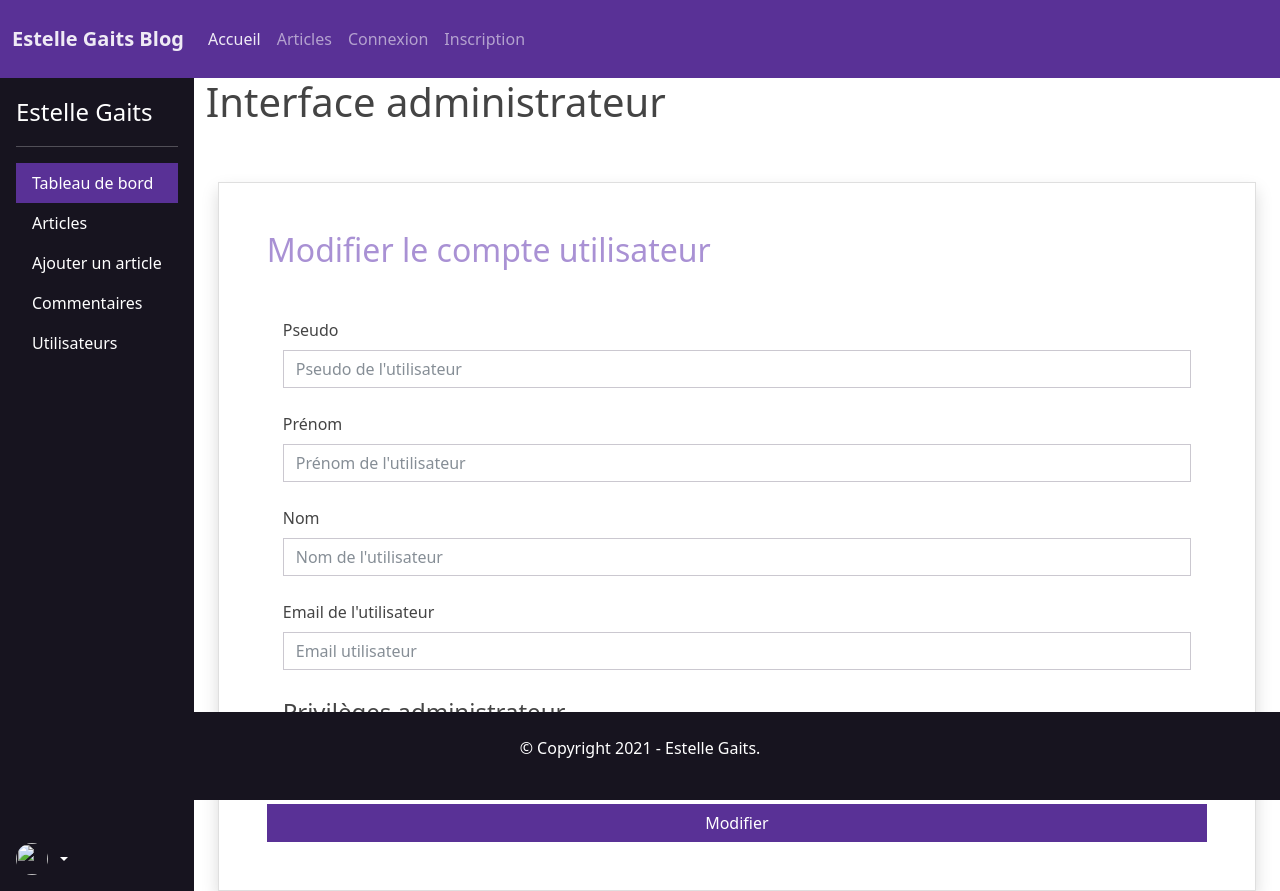
After one commit to stlgaits/p5-blog-php, a PHP site: template public_html/templates/edit-user.html.twig in a window 1280 px wide. The commit adds this page. Run offline with PHP 8.4, Linux system fonts and the light colour scheme; the template is opened without the code that fills it, so the values that code supplies are empty; some libraries are stand-ins or nearby versions.

Commit message:
fix routes issues + add edit user template from admin DB https://github.com/EstelleMyddleware/p5-blog-php/issues/40 https://github.com/EstelleMyddleware/p5-blog-php/issues/32

```diff
--- a/public_html/public/index.php
+++ b/public_html/public/index.php
@@ -33,6 +33,8 @@ $dispatcher = FastRoute\simpleDispatcher(function (FastRoute\RouteCollector $r)
     $r->addRoute('POST', '/admin/approve-comment/{id}', 'AdminController@approveComment');
     $r->addRoute('POST', '/admin/reject-comment/{id}', 'AdminController@rejectComment');
     $r->addRoute('GET', '/admin/delete-user/{id}', 'AdminController@deleteUser');
+    $r->addRoute('GET', '/admin/user/{id}', 'AdminController@editUser');
+
 });
 
 // Fetch method and URI from Server Globals
--- a/public_html/templates/blog.html.twig
+++ b/public_html/templates/blog.html.twig
@@ -29,7 +29,7 @@
                                 {% endfor %}
                             </p>
                             <p class="card-text">{{ post.lead_sentence }}</p>
-                            <a href="./../post/{{post.id}}" class="btn btn-primary rounded" role="button">Lire l'article</a>
+                            <a href="/post/{{post.id}}" class="btn btn-primary rounded" role="button">Lire l'article</a>
                         </div>
                     </div>
                 {% endfor %}
--- a/public_html/templates/comments.html.twig
+++ b/public_html/templates/comments.html.twig
@@ -41,7 +41,7 @@
         {% endif %}
             <form method="post" action="/post/{{post.id}}/add-comment">
                 <legend>Laisser un commentaire sur cet article</legend>
-                <small class="text-muted">Vous devez <a href="./../login">être connecté(e)</a> à votre compte utilisateur pour pouvoir laisser un commentaire.</small>
+                <small class="text-muted">Vous devez <a href="/login">être connecté(e)</a> à votre compte utilisateur pour pouvoir laisser un commentaire.</small>
                 <div class="my-3">
                     <label for="commentTitle" class="form-label">Titre</label>
                     <input type="text" class="form-control" id="commentTitle"  name="commentTitle" required>
--- a/public_html/templates/create-post.html.twig
+++ b/public_html/templates/create-post.html.twig
@@ -14,7 +14,7 @@
             <div class="container">
                 <div class="row">
                     <div class="col-10 card bg-light mt-5">
-                        <form action="add-post" method="post" class="card-body">
+                        <form action="/admin/add-post" method="post" class="card-body">
                             <div class="form-group">
                                 <div class="col mt-4">
                                     <label for="title">Titre</label>
--- a/public_html/templates/edit-post.html.twig
+++ b/public_html/templates/edit-post.html.twig
@@ -14,7 +14,7 @@
             <div class="container">
                 <div class="row">
                     <div class="col card bg-light mt-5">
-                        <form action="./../update-post/{{post.id}}" method="post" class="card-body">
+                        <form action="/admin/update-post/{{post.id}}" method="post" class="card-body">
                             <div class="form-group">
                                 <div class="col mt-4">
                                     <label for="title">Titre</label>
--- /dev/null
+++ b/public_html/templates/edit-user.html.twig
@@ -0,0 +1,54 @@
+{% extends "admin.html.twig" %}
+
+{% block title %}Modifier un article{% endblock %}
+{% block head %}
+    {{ parent() }}
+{% endblock %}
+{% block admin_content %}
+<main>
+    <div class="container-fluid">
+        <div class="row">
+            <div class="col">
+            {# TODO: create the POST route to submit this form (updateUser) #}
+                <form class="shadow card p-5 mt-5">
+                    <h2 class=" card-title text-secondary">Modifier le compte utilisateur</h2>
+                    <div class="card-body">
+                        <div class="form-group">
+                            <div class="col mt-4">
+                                <label for="username">Pseudo</label>
+                                <input type="text" class="form-control mt-2" placeholder="Pseudo de l'utilisateur" name="username" value="{{userAccount.username}}">
+                            </div>
+                            <div class="col mt-4">
+                                <label for="firstname">Prénom</label>
+                                <input type="text" class="form-control mt-2" placeholder="Prénom de l'utilisateur" name="firstname" value="{{userAccount.first_name}}">
+                            </div>
+                            <div class="col mt-4">
+                                <label for="lastname">Nom</label>
+                                <input type="text" class="form-control mt-2" placeholder="Nom de l'utilisateur" name="lastname" value="{{userAccount.last_name}}">
+                            </div>
+                            <div class="col mt-4">
+                                <label for="email">Email de l'utilisateur</label>
+                                <input type="text" class="form-control mt-2" placeholder="Email utilisateur" name="email" value="{{userAccount.email}}">
+                            </div>
+                        </div>
+                            <fieldset>
+                            {# TODO: make this toggle switch functional #}
+                                <legend class="mt-4">Privilèges administrateur</legend>
+                                {% if userAccount.role == 0 %}
+                                <div class="form-check form-switch">
+                                    <input class="form-check-input" type="checkbox" id="flexSwitchCheckDefault" >
+                                </div>
+                                {% else %}
+                                <div class="form-check form-switch">
+                                    <input class="form-check-input" type="checkbox" id="flexSwitchCheckChecked" checked="">
+                                </div>
+                                {% endif %}
+                            </fieldset>
+                    </div>
+                    <button type="submit" class="btn btn-primary mt-4">Modifier</button>
+                </form>
+            </div>
+        </div>
+    </div>
+</main>
+{% endblock %}
--- a/public_html/templates/home.html.twig
+++ b/public_html/templates/home.html.twig
@@ -17,7 +17,7 @@
             </div>
             <div  id="jumbotron-container" class="rounded shadow my-3">
                 <div>
-                    <img id="jumbotron-img" src="../public/assets/images/2009_07_25_Montaigu_039.jpg" alt="lever de soleil et mer de nuages depuis le Montaigu" class="img-fluid rounded" />
+                    <img id="jumbotron-img" src="/public/assets/images/2009_07_25_Montaigu_039.jpg" alt="lever de soleil et mer de nuages depuis le Montaigu" class="img-fluid rounded" />
                 </div>
                 <div id="jumbotron-title" class="text-white rounded">
                     <h1 id="estelle" class="fst-italic">Estelle Gaits</h1>
@@ -29,7 +29,7 @@
                     <div class="card mb-3 rounded shadow px-4 py-5">
                         <div class="row">
                             <div class="col-md-4 ps-2">
-                                <img src="../public/assets/images/Bloc-marque-noir.png" alt="Logo Agence Escadença" class="img-fluid " />
+                                <img src="/public/assets/images/Bloc-marque-noir.png" alt="Logo Agence Escadença" class="img-fluid " />
                             </div>
                             <div class="col-md-8">
                                 <div class="card-body m-4">
@@ -49,7 +49,7 @@
                                     <p class="card-text text-justify">
                                         Mais assez parlé de moi ! Je vous propose également ici d'échanger sur l'actualité du monde du développement web au travers des différents <a href="./../blog" target="_blank">articles de ce blog</a>. Je vous encourage à laisser vos commentaires, pour cela, il vous suffit simplement de <a href="./../register" target="_blank">créer un compte</a>.
                                     </p>
-                                    <a class="btn btn-primary btn-lg rounded mt-5" role="button" href="../public/assets/docs/CV.pdf" download>Télécharger mon CV</a>
+                                    <a class="btn btn-primary btn-lg rounded mt-5" role="button" href="/public/assets/docs/CV.pdf" download>Télécharger mon CV</a>
                                     <a class="btn btn-warning btn-lg rounded mt-5" role="button" href="https://github.com/EstelleMyddleware" target="_blank">
                                         <i class="fab fa-github"></i>
                                         Mon GitHub
--- a/public_html/templates/login.html.twig
+++ b/public_html/templates/login.html.twig
@@ -7,8 +7,8 @@
 {% block content %}
 <div class="d-flex text-center justify-content-center pt-3 my-5">
     <main class="shadow rounded w-25">
-        <form action="login-user" method="post">
-            <img class="mt-4" src="../public/assets/images/Coccinelle-seule.png" alt="" width="72" height="72">
+        <form action="/login-user" method="post">
+            <img class="mt-4" src="/public/assets/images/Coccinelle-seule.png" alt="" width="72" height="72">
             <h1 class="h3 mb-3 fw-normal">Connexion</h1>
             <div class="form-floating mx-4 my-4">
                 <input type="email" class="form-control" id="floatingInput" placeholder="nom@exemple.com" name="email" required>
--- a/public_html/templates/register.html.twig
+++ b/public_html/templates/register.html.twig
@@ -17,8 +17,8 @@
                 {{ message }}
                 </div>
         {% endif %}
-        <form action="register-user" method="post">
-            <img class="mb-4" src="../public/assets/images/Coccinelle-seule.png" alt="" width="72" height="72">
+        <form action="/register-user" method="post">
+            <img class="mb-4" src="/public/assets/images/Coccinelle-seule.png" alt="" width="72" height="72">
             <h1 class="h3 mb-3 fw-normal">Inscription</h1>
             <p class="lead">Vous souhaitez contribuer à ce blog ? Pour cela, il vous suffit de créer un compte !</p>
             <div class="form-floating mx-4 my-4">
--- a/public_html/templates/users.html.twig
+++ b/public_html/templates/users.html.twig
@@ -37,10 +37,10 @@
                 {% endif %}
                 </td>
                 <td>
-                    <a href="./../user/{{user.id}}" class="btn btn-warning" role="button">Editer</a>
+                    <a href="/admin/user/{{user.id}}" class="btn btn-warning" role="button">Editer</a>
                 </td>
                 <td>
-                    <a  href="./delete-user/{{user.id}}" class="btn btn-danger" role="button">Supprimer</a>
+                    <a  href="/admin/delete-user/{{user.id}}" class="btn btn-danger" role="button">Supprimer</a>
                 </td>
             </tr>
             {% endfor %}
```
Also changed, not shown: public_html/src/Controller/AdminController.php (+10 -2 lines), public_html/templates/pending-comments.html.twig (+5 -5 lines).
